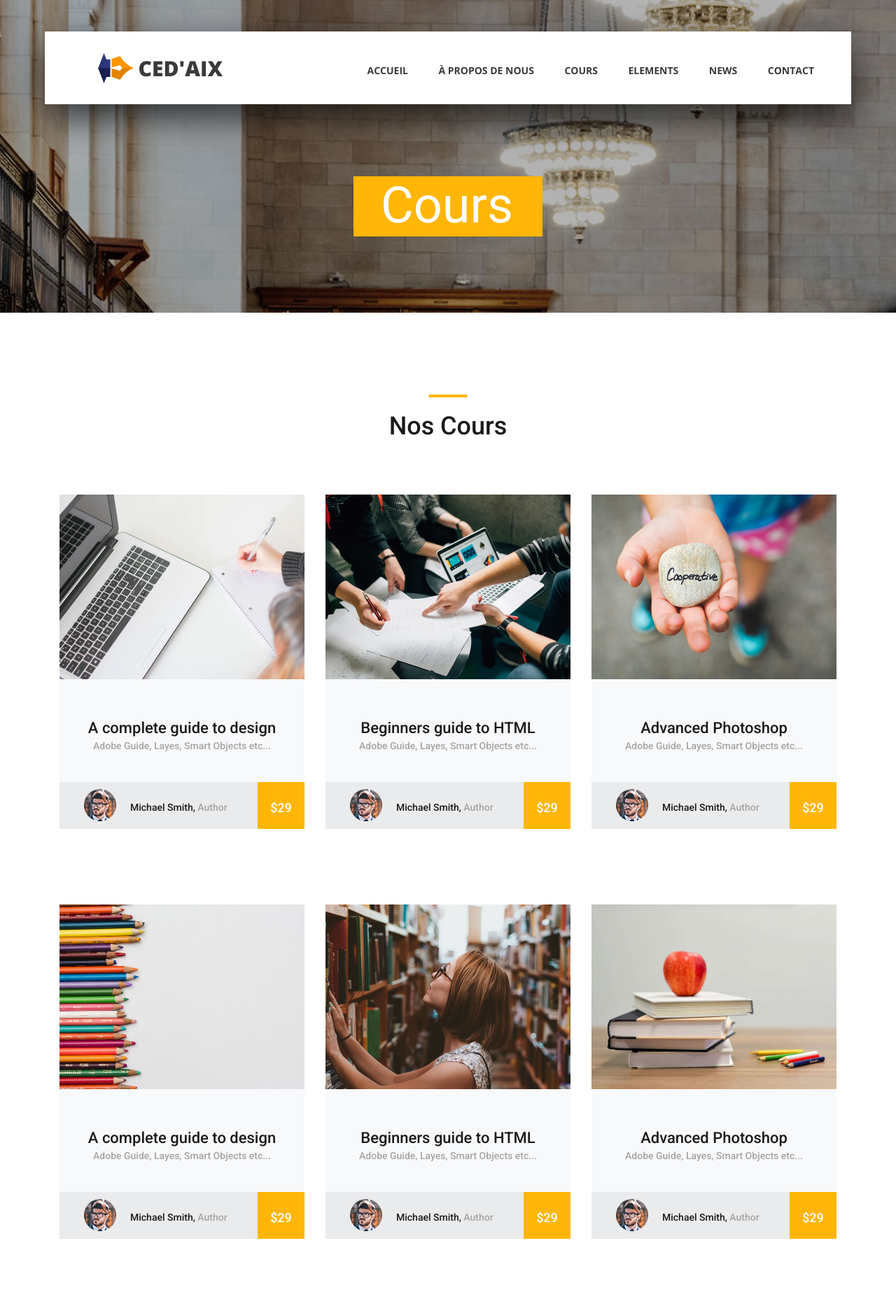
After one commit to AbdellahAilali/cedaix-project, a Symfony app: template templates/cours/index.html.twig in a window 1280 px wide. The commit adds this page. Shown: the top 1877 px of the page at 70% size. Run offline with Twig, Linux system fonts and the light colour scheme; the template is opened without the code that fills it, so the values that code supplies are empty; some libraries are stand-ins or nearby versions.

Commit message:
[++][ADD]add page cours

```diff
--- a/templates/base.html.twig
+++ b/templates/base.html.twig
@@ -1,6 +1,8 @@
 <!DOCTYPE html>
 <html>
 <head>
+    <title>{% block title %}Welcome!{% endblock %}</title>
+    {% block stylesheets %}
     <meta charset="utf-8">
     <meta http-equiv="X-UA-Compatible" content="IE=edge">
     <meta name="description" content="Course Project">
@@ -12,28 +14,25 @@
     <link rel="stylesheet" type="text/css" href="{{asset('plugins/OwlCarousel2-2.2.1/animate.css') }}">
     <link rel="stylesheet" type="text/css" href="{{asset('styles/main_styles.css') }}">
     <link rel="stylesheet" type="text/css" href="{{asset('styles/responsive.css') }}">
-    <title>{% block title %}Welcome!{% endblock %}</title>
-    {% block stylesheets %}{% endblock %}
+    {% endblock %}
 </head>
 <body>
 
     <header class="header d-flex flex-row">
         <div class="header_content d-flex flex-row align-items-center">
-            <!-- Logo -->
             <div class="logo_container">
                 <div class="logo">
-                    <img src="images/logo.png" alt="">
-                    <span>course</span>
+                    <img src="{{ asset('images/logo.png') }}" alt="">
+                    <span>CED'AIX</span>
                 </div>
             </div>
 
-            <!-- Main Navigation -->
             <nav class="main_nav_container">
                 <div class="main_nav">
                     <ul class="main_nav_list">
-                        <li class="main_nav_item"><a href="#">home</a></li>
-                        <li class="main_nav_item"><a href="#">about us</a></li>
-                        <li class="main_nav_item"><a href="courses.html">courses</a></li>
+                        <li class="main_nav_item"><a href="{{ asset('home') }}"">Accueil</a></li>
+                        <li class="main_nav_item"><a href="#">À propos de nous</a></li>
+                        <li class="main_nav_item"><a href="{{ asset('cours') }}">Cours</a></li>
                         <li class="main_nav_item"><a href="elements.html">elements</a></li>
                         <li class="main_nav_item"><a href="news.html">news</a></li>
                         <li class="main_nav_item"><a href="contact.html">contact</a></li>
@@ -45,21 +44,14 @@
             <img src="images/phone-call.svg" alt="">
             <span>+43 4566 7788 2457</span>
         </div>
-
-        <!-- Hamburger -->
         <div class="hamburger_container">
             <i class="fas fa-bars trans_200"></i>
         </div>
-
     </header>
 
 {% block body %}{% endblock %}
-{% block javascripts %}{% endblock %}
     <footer class="footer">
         <div class="container">
-
-            <!-- Newsletter -->
-
             <div class="newsletter">
                 <div class="row">
                     <div class="col">
@@ -68,7 +60,6 @@
                         </div>
                     </div>
                 </div>
-
                 <div class="row">
                     <div class="col text-center">
                         <div class="newsletter_form_container mx-auto">
@@ -81,46 +72,29 @@
                         </div>
                     </div>
                 </div>
-
             </div>
-
-            <!-- Footer Content -->
-
             <div class="footer_content">
                 <div class="row">
-
-                    <!-- Footer Column - About -->
                     <div class="col-lg-3 footer_col">
-
-                        <!-- Logo -->
                         <div class="logo_container">
                             <div class="logo">
                                 <img src="images/logo.png" alt="">
-                                <span>course</span>
+                                <span>cours</span>
                             </div>
                         </div>
-
-                        <p class="footer_about_text">In aliquam, augue a gravida rutrum, ante nisl fermentum nulla, vitae tempor nisl ligula vel nunc. Proin quis mi malesuada, finibus tortor fermentum, tempor lacus.</p>
-
                     </div>
-
-                    <!-- Footer Column - Menu -->
-
                     <div class="col-lg-3 footer_col">
                         <div class="footer_column_title">Menu</div>
                         <div class="footer_column_content">
                             <ul>
-                                <li class="footer_list_item"><a href="#">Home</a></li>
-                                <li class="footer_list_item"><a href="#">About Us</a></li>
-                                <li class="footer_list_item"><a href="courses.html">Courses</a></li>
+                                <li class="footer_list_item"><a href="#">Accueil</a></li>
+                                <li class="footer_list_item"><a href="#">À propos de nous</a></li>
+                                <li class="footer_list_item"><a href="{{ asset('cours') }}">Cours</a></li>
                                 <li class="footer_list_item"><a href="news.html">News</a></li>
                                 <li class="footer_list_item"><a href="contact.html">Contact</a></li>
                             </ul>
                         </div>
                     </div>
-
-                    <!-- Footer Column - Usefull Links -->
-
                     <div class="col-lg-3 footer_col">
                         <div class="footer_column_title">Usefull Links</div>
                         <div class="footer_column_content">
@@ -133,9 +107,6 @@
                             </ul>
                         </div>
                     </div>
-
-                    <!-- Footer Column - Contact -->
-
                     <div class="col-lg-3 footer_col">
                         <div class="footer_column_title">Contact</div>
                         <div class="footer_column_content">
@@ -163,9 +134,6 @@
 
                 </div>
             </div>
-
-            <!-- Footer Copyright -->
-
             <div class="footer_bar d-flex flex-column flex-sm-row align-items-center">
                 <div class="footer_copyright">
 					<span><!-- Link back to Colorlib can't be removed. Template is licensed under CC BY 3.0. -->
@@ -185,7 +153,7 @@
 
         </div>
     </footer>
-
+    {% block javascripts %}
     <script src="{{asset('js/jquery-3.2.1.min.js') }}"></script>
     <script src="{{asset('styles/bootstrap4/popper.js') }}"></script>
     <script src="{{asset('styles/bootstrap4/bootstrap.min.js') }}"></script>
@@ -198,5 +166,6 @@
     <script src="{{asset('plugins/scrollTo/jquery.scrollTo.min.js') }}"></script>
     <script src="{{asset('plugins/easing/easing.js') }}"></script>
     <script src="{{asset('js/custom.js') }}"></script>
+    {% endblock %}
 </body>
 </html>
--- /dev/null
+++ b/templates/cours/index.html.twig
@@ -0,0 +1,211 @@
+{% extends 'base.html.twig' %}
+
+{% block stylesheets %}
+    {{ parent() }}
+    <meta http-equiv="X-UA-Compatible" content="IE=edge">
+    <meta name="description" content="Course Project">
+    <meta name="viewport" content="width=device-width, initial-scale=1">
+    <link rel="stylesheet" type="text/css" href="{{asset('styles/bootstrap4/bootstrap.min.css') }}">
+    <link rel="stylesheet" type="text/css" href="{{asset('plugins/fontawesome-free-5.0.1/css/fontawesome-all.css') }}">
+    <link rel="stylesheet" type="text/css" href="{{asset('styles/courses_styles.css') }}">
+    <link rel="stylesheet" type="text/css" href="{{asset('styles/courses_responsive.css') }}">
+{% endblock %}
+
+{% block title %}Cours {{ controller_name }}!{% endblock %}
+
+{% block body %}
+    <div class="home">
+        <div class="home_background_container prlx_parent">
+            <div class="home_background prlx" style="background-image:url(images/courses_background.jpg)"></div>
+        </div>
+        <div class="home_content">
+            <h1>Cours</h1>
+        </div>
+    </div>
+    <div class="popular page_section">
+        <div class="container">
+            <div class="row">
+                <div class="col">
+                    <div class="section_title text-center">
+                        <h1>Nos Cours</h1>
+                    </div>
+                </div>
+            </div>
+
+            <div class="row course_boxes">
+
+                <!-- Popular Course Item -->
+                <div class="col-lg-4 course_box">
+                    <div class="card">
+                        <img class="card-img-top" src="images/course_1.jpg" alt="https://unsplash.com/@kellybrito">
+                        <div class="card-body text-center">
+                            <div class="card-title"><a href="courses.html">A complete guide to design</a></div>
+                            <div class="card-text">Adobe Guide, Layes, Smart Objects etc...</div>
+                        </div>
+                        <div class="price_box d-flex flex-row align-items-center">
+                            <div class="course_author_image">
+                                <img src="images/author.jpg" alt="https://unsplash.com/@mehdizadeh">
+                            </div>
+                            <div class="course_author_name">Michael Smith, <span>Author</span></div>
+                            <div class="course_price d-flex flex-column align-items-center justify-content-center">
+                                <span>$29</span></div>
+                        </div>
+                    </div>
+                </div>
+
+                <!-- Popular Course Item -->
+                <div class="col-lg-4 course_box">
+                    <div class="card">
+                        <img class="card-img-top" src="images/course_2.jpg" alt="https://unsplash.com/@cikstefan">
+                        <div class="card-body text-center">
+                            <div class="card-title"><a href="courses.html">Beginners guide to HTML</a></div>
+                            <div class="card-text">Adobe Guide, Layes, Smart Objects etc...</div>
+                        </div>
+                        <div class="price_box d-flex flex-row align-items-center">
+                            <div class="course_author_image">
+                                <img src="images/author.jpg" alt="https://unsplash.com/@mehdizadeh">
+                            </div>
+                            <div class="course_author_name">Michael Smith, <span>Author</span></div>
+                            <div class="course_price d-flex flex-column align-items-center justify-content-center">
+                                <span>$29</span></div>
+                        </div>
+                    </div>
+                </div>
+
+                <!-- Popular Course Item -->
+                <div class="col-lg-4 course_box">
+                    <div class="card">
+                        <img class="card-img-top" src="images/course_3.jpg" alt="https://unsplash.com/@dsmacinnes">
+                        <div class="card-body text-center">
+                            <div class="card-title"><a href="courses.html">Advanced Photoshop</a></div>
+                            <div class="card-text">Adobe Guide, Layes, Smart Objects etc...</div>
+                        </div>
+                        <div class="price_box d-flex flex-row align-items-center">
+                            <div class="course_author_image">
+                                <img src="images/author.jpg" alt="https://unsplash.com/@mehdizadeh">
+                            </div>
+                            <div class="course_author_name">Michael Smith, <span>Author</span></div>
+                            <div class="course_price d-flex flex-column align-items-center justify-content-center">
+                                <span>$29</span></div>
+                        </div>
+                    </div>
+                </div>
+
+                <!-- Popular Course Item -->
+                <div class="col-lg-4 course_box">
+                    <div class="card">
+                        <img class="card-img-top" src="images/course_4.jpg" alt="https://unsplash.com/@kellitungay">
+                        <div class="card-body text-center">
+                            <div class="card-title"><a href="courses.html">A complete guide to design</a></div>
+                            <div class="card-text">Adobe Guide, Layes, Smart Objects etc...</div>
+                        </div>
+                        <div class="price_box d-flex flex-row align-items-center">
+                            <div class="course_author_image">
+                                <img src="images/author.jpg" alt="https://unsplash.com/@mehdizadeh">
+                            </div>
+                            <div class="course_author_name">Michael Smith, <span>Author</span></div>
+                            <div class="course_price d-flex flex-column align-items-center justify-content-center">
+                                <span>$29</span></div>
+                        </div>
+                    </div>
+                </div>
+
+                <!-- Popular Course Item -->
+                <div class="col-lg-4 course_box">
+                    <div class="card">
+                        <img class="card-img-top" src="images/course_5.jpg" alt="https://unsplash.com/@claybanks1989">
+                        <div class="card-body text-center">
+                            <div class="card-title"><a href="courses.html">Beginners guide to HTML</a></div>
+                            <div class="card-text">Adobe Guide, Layes, Smart Objects etc...</div>
+                        </div>
+                        <div class="price_box d-flex flex-row align-items-center">
+                            <div class="course_author_image">
+                                <img src="images/author.jpg" alt="https://unsplash.com/@mehdizadeh">
+                            </div>
+                            <div class="course_author_name">Michael Smith, <span>Author</span></div>
+                            <div class="course_price d-flex flex-column align-items-center justify-content-center">
+                                <span>$29</span></div>
+                        </div>
+                    </div>
+                </div>
+
+                <!-- Popular Course Item -->
+                <div class="col-lg-4 course_box">
+                    <div class="card">
+                        <img class="card-img-top" src="images/course_6.jpg" alt="https://unsplash.com/@element5digital">
+                        <div class="card-body text-center">
+                            <div class="card-title"><a href="courses.html">Advanced Photoshop</a></div>
+                            <div class="card-text">Adobe Guide, Layes, Smart Objects etc...</div>
+                        </div>
+                        <div class="price_box d-flex flex-row align-items-center">
+                            <div class="course_author_image">
+                                <img src="images/author.jpg" alt="https://unsplash.com/@mehdizadeh">
+                            </div>
+                            <div class="course_author_name">Michael Smith, <span>Author</span></div>
+                            <div class="course_price d-flex flex-column align-items-center justify-content-center">
+                                <span>$29</span></div>
+                        </div>
+                    </div>
+                </div>
+
+                <!-- Popular Course Item -->
+                <div class="col-lg-4 course_box">
+                    <div class="card">
+                        <img class="card-img-top" src="images/course_7.jpg" alt="https://unsplash.com/@gaellemm">
+                        <div class="card-body text-center">
+                            <div class="card-title"><a href="courses.html">A complete guide to design</a></div>
+                            <div class="card-text">Adobe Guide, Layes, Smart Objects etc...</div>
+                        </div>
+                        <div class="price_box d-flex flex-row align-items-center">
+                            <div class="course_author_image">
+                                <img src="images/author.jpg" alt="https://unsplash.com/@mehdizadeh">
+                            </div>
+                            <div class="course_author_name">Michael Smith, <span>Author</span></div>
+                            <div class="course_price d-flex flex-column align-items-center justify-content-center">
+                                <span>$29</span></div>
+                        </div>
+                    </div>
+                </div>
+
+                <!-- Popular Course Item -->
+                <div class="col-lg-4 course_box">
+                    <div class="card">
+                        <img class="card-img-top" src="images/course_8.jpg" alt="https://unsplash.com/@juanmramosjr">
+                        <div class="card-body text-center">
+                            <div class="card-title"><a href="courses.html">Beginners guide to HTML</a></div>
+                            <div class="card-text">Adobe Guide, Layes, Smart Objects etc...</div>
+                        </div>
+                        <div class="price_box d-flex flex-row align-items-center">
+                            <div class="course_author_image">
+                                <img src="images/author.jpg" alt="https://unsplash.com/@mehdizadeh">
+                            </div>
+                            <div class="course_author_name">Michael Smith, <span>Author</span></div>
+                            <div class="course_price d-flex flex-column align-items-center justify-content-center">
+                                <span>$29</span></div>
+                        </div>
+                    </div>
+                </div>
+
+                <!-- Popular Course Item -->
+                <div class="col-lg-4 course_box">
+                    <div class="card">
+                        <img class="card-img-top" src="images/course_9.jpg" alt="https://unsplash.com/@kimberlyfarmer">
+                        <div class="card-body text-center">
+                            <div class="card-title"><a href="courses.html">Advanced Photoshop</a></div>
+                            <div class="card-text">Adobe Guide, Layes, Smart Objects etc...</div>
+                        </div>
+                        <div class="price_box d-flex flex-row align-items-center">
+                            <div class="course_author_image">
+                                <img src="images/author.jpg" alt="https://unsplash.com/@mehdizadeh">
+                            </div>
+                            <div class="course_author_name">Michael Smith, <span>Author</span></div>
+                            <div class="course_price d-flex flex-column align-items-center justify-content-center">
+                                <span>$29</span></div>
+                        </div>
+                    </div>
+                </div>
+
+            </div>
+        </div>
+    </div>
+{% endblock %}
```
Also changed, not shown: src/Controller/ContactController.php (added, +19 -0 lines), src/Controller/CoursController.php (added, +19 -0 lines), templates/contact/index.html.twig (added, +20 -0 lines), templates/home/index.html.twig (+1 -43 lines).
